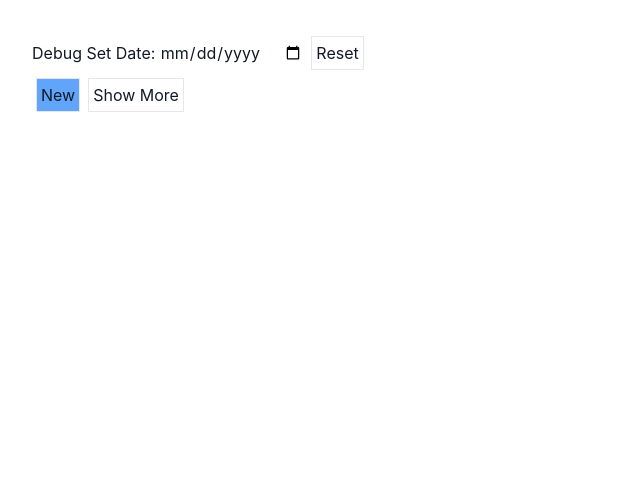
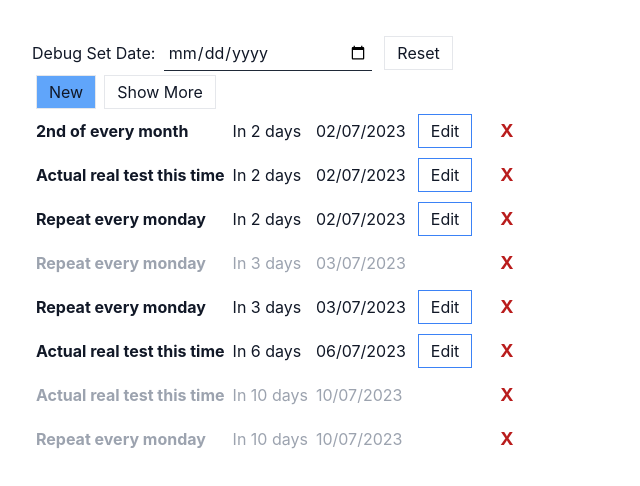
Before and after one commit to PiotrTekieli/calendar-app, a React (Vite) app: page / in a window 1280 px wide. Shown: the top 486 px of the page, without its empty margins (0-640 px from the left). Built offline with nearby package versions, Linux system fonts and the light colour scheme.

Commit message:
styling and saving date as string

```diff
--- a/src/Add.jsx
+++ /dev/null
@@ -1,7 +0,0 @@
-export default function Add() {
-    return (
-        <>
-            <h1>Add Page</h1>
-        </>
-    );
-}
--- a/src/Index.jsx
+++ b/src/Index.jsx
@@ -9,7 +9,7 @@ import Arrow from "./components/Arrow";
 
 export default function Index() {
     const DEBUG_DATE = true;
-    const LOADING = false;
+    const LOADING = true;
     const SAVING = false;
     const HISTORY_AMOUNT = 30;
 
@@ -21,12 +21,32 @@ export default function Index() {
     let [entryList, setEntryList] = useState([]);
     let [historyList, setHistoryList] = useState([]);
 
+    Date.prototype.simpleFormat = function() {
+        let mm = this.getMonth() + 1; // getMonth() is zero-based
+        let dd = this.getDate();
+
+        return [this.getFullYear(),
+                (mm>9 ? '' : '0') + mm,
+                (dd>9 ? '' : '0') + dd
+               ].join('-');
+    };
+
+    Date.prototype.loadSimpleFormat = function(string) {
+        let splitDate = string.split('-');
+        this.setFullYear(splitDate[0])
+        this.setMonth(parseInt(splitDate[1]) - 1)
+        this.setDate(splitDate[2])
+        this.setHours(0, 0, 0, 0);
+
+        return this;
+    };
+
     // LOADING
     useEffect(() => {
         if (!LOADING)
             return;
-        // let loadedEntryList = JSON.parse(`[{"name":"","dates":["2023-07-02T00:00:00.000Z","2023-07-03T00:00:00.000Z"],"repeatType":0,"days":1,"copyCount":1},{"name":"","dates":["2023-07-11T00:00:00.000Z","2023-07-12T00:00:00.000Z"],"repeatType":0,"days":1,"copyCount":1}]`);
-        let loadedEntryList = JSON.parse(localStorage.getItem("entryList"));
+        let loadedEntryList = JSON.parse(`[{"name":"Actual real test this time","date":"2023-07-02","repeatType":0,"days":4,"copyCount":1},{"name":"Repeat every monday","date":"2023-07-02","repeatType":1,"days":1,"copyCount":1},{"name":"2nd of every month","date":"2023-07-02","repeatType":2,"days":2,"copyCount":0}]`);
+        // let loadedEntryList = JSON.parse(localStorage.getItem("entryList"));
         let parsedEntryList = [];
         if (loadedEntryList) {
             loadedEntryList.forEach(e => {
@@ -34,23 +54,23 @@ export default function Index() {
             })
         }
 
-        // console.log(parsedEntryList)
+        console.log(parsedEntryList)
         setEntryList(parsedEntryList);
 
-        // let loadedHistoryList = JSON.parse(`[{"name":"","date":"2023-06-02T00:00:00.000Z"},{"name":"","date":"2023-06-03T00:00:00.000Z"},{"name":"","date":"2023-06-04T00:00:00.000Z"},{"name":"","date":"2023-06-05T00:00:00.000Z"}]`);
-        let loadedHistoryList = JSON.parse(localStorage.getItem("historyList"));
+        let loadedHistoryList = JSON.parse(`[{"name":"Actual real test this time","date":"2023-07-02"},{"name":"Repeat every monday","date":"2023-07-02"},{"name":"2nd of every month","date":"2023-07-02"},{"name":"Actual real test this time","date":"2023-07-06"},{"name":"Repeat every monday","date":"2023-07-03"},{"name":"Actual real test this time","date":"2023-07-10"},{"name":"Repeat every monday","date":"2023-07-10"}]`);
+        // let loadedHistoryList = JSON.parse(localStorage.getItem("historyList"));
         let parsedHistoryList = [];
         if (loadedHistoryList) {
             loadedHistoryList.forEach(e => {
                 parsedHistoryList.push(new DisplayEntry().loadSimplifiedDisplayEntry(e));
             })
         }
-
-        // console.log(parsedHistoryList)
+        console.log(parsedHistoryList);
         setHistoryList(parsedHistoryList);
 
         console.log("Loaded")
     }, [])
+
     if (entryList.length == 0) {
         //let loadedEntryList = JSON.parse(`[{"name":"","dates":["2023-07-02T00:00:00.000Z","2023-07-03T00:00:00.000Z"],"repeatType":0,"days":1,"copyCount":1},{"name":"","dates":["2023-07-11T22:00:00.000Z","2023-07-12T22:00:00.000Z"],"repeatType":0,"days":1,"copyCount":1}]`);
         //console.log(loadedEntryList);
@@ -61,25 +81,28 @@ export default function Index() {
     function saveEntryList(newList) {
         setEntryList(newList);
 
-        if (!SAVING)
-            return;
         let simplifiedList = [];
-        console.log(newList)
         newList.forEach(e => {
             simplifiedList.push(e.simplifyEntry())
         })
+        // console.log(JSON.stringify([...simplifiedList]))
+
+        if (!SAVING)
+            return;
         localStorage.setItem("entryList", JSON.stringify([...simplifiedList]));
     }
 
     function saveHistoryList(newList) {
         setHistoryList(newList);
 
-        if (!SAVING)
-            return;
         let simplifiedList = [];
         newList.forEach(e => {
             simplifiedList.push(e.simplifyHistoryEntry())
         })
+        // console.log(JSON.stringify([...simplifiedList]))
+
+        if (!SAVING)
+            return;
         localStorage.setItem("historyList", JSON.stringify([...simplifiedList]));
     }
 
@@ -150,20 +173,15 @@ export default function Index() {
         setEditingForm(state);
         setTimeout(() => setDelayedForm(state), 100);
 
-        if (state) {
+        if (state)
             setEntryToEdit(entry);
-            setActiveStartDate(entry.getBeginningOfMonth());
-        }
-
     }
 
     let [entryToEdit, setEntryToEdit] = useState(new Entry());
-    let [activeStartDate, setActiveStartDate] = useState(new Date());
 
     let formProps = {
         handleSubmit,
         entryToEdit,
-        activeStartDate, setActiveStartDate,
     }
 
     return (
--- a/src/classes/displayEntry.js
+++ b/src/classes/displayEntry.js
@@ -17,7 +17,7 @@ class DisplayEntry {
 
     loadSimplifiedDisplayEntry(simplifiedEntry) {
         this.name = simplifiedEntry.name,
-        this.date = new Date(simplifiedEntry.date);
+        this.date = simplifiedEntry.date;
         this.history = true;
 
         return this;
--- a/src/classes/entry.js
+++ b/src/classes/entry.js
@@ -6,10 +6,7 @@ class Entry {
         this.id = uuidv4();
         this.name = "";
 
-        let time = new Date().getTime();
-        time = time - (time % 86400000);
-        this.dates = [new Date(time)];
-
+        this.dates = [new Date(new Date().setHours(0, 0, 0, 0)).simpleFormat()];
         this.repeatType = 0;
         this.days = 1;
         this.copyCount = 1;
@@ -28,23 +25,19 @@ class Entry {
 
     loadSimplifiedEntry(simplifiedEntry) {
         this.name = simplifiedEntry.name;
-
-        this.dates = [];
-        simplifiedEntry.dates.forEach(date => {
-            this.dates.push(new Date(date));
-        })
-
+        this.dates = [simplifiedEntry.date];
         this.repeatType = simplifiedEntry.repeatType;
         this.days = simplifiedEntry.days;
         this.copyCount = simplifiedEntry.copyCount;
 
+        this.recalculateNextDates();
         return this;
     }
 
     simplifyEntry() {
         return {
             name: this.name,
-            dates: this.dates,
+            date: this.dates[0],
             repeatType: this.repeatType,
             days: this.days,
             copyCount: this.copyCount,
@@ -59,7 +52,7 @@ class Entry {
     }
 
     addNextDate() {
-        let nextDate = new Date(this.dates[this.dates.length-1]);
+        let nextDate = new Date().loadSimpleFormat(this.dates[this.dates.length-1]);
 
         if (this.repeatType == 3)
             return;
@@ -102,16 +95,17 @@ class Entry {
                 nextDate = new Date(nextDate.getFullYear(), nextDate.getMonth() + 1, newDays, 0);
                 break;
         }
-        this.dates = [...this.dates, nextDate];
+        this.dates = [...this.dates, nextDate.simpleFormat()];
     }
 
     getBeginningOfMonth() {
-        const beginningOfMonth = new Date(this.dates[0].getFullYear(), this.dates[0].getMonth(), 1);
+        let firstDate = new Date().loadSimpleFormat(this.dates[0])
+        const beginningOfMonth = new Date(firstDate.getFullYear(), firstDate.getMonth(), 1);
         return beginningOfMonth;
     }
 
     getDisplayEntries() {
-        var displayEntries = []
+        let displayEntries = []
         this.dates.forEach(date => {
             displayEntries.push(new DisplayEntry(this.id, this.name, date))
         })
@@ -119,10 +113,10 @@ class Entry {
     }
 
     moveToHistoryIfNeeded(today) {
-        if (today.getTime() - this.dates[0].getTime() > 0) {
+        if (today.getTime() - new Date().loadSimpleFormat(this.dates[0]).getTime() > 0) {
             this.addNextDate();
 
-            var displayEntry = new DisplayEntry(undefined, this.name, this.dates[0], true);
+            let displayEntry = new DisplayEntry(undefined, this.name, this.dates[0], true);
             this.dates.splice(0, 1);
 
             return displayEntry;
--- a/src/components/EntryList.jsx
+++ b/src/components/EntryList.jsx
@@ -4,8 +4,6 @@ import ListElement from "./ListElement";
 function EntryList({ date, entryList, historyList, populateHistory, edit, delete: del, submit: handleSubmit }) {
 
     let [showShort, setShowShort] = useState(true);
-
-    // let [shortHistoryList, setShortHistoryList] = useState(historyList.slice(-3));
 
     useEffect(() => {
         populateHistory();
@@ -21,15 +19,25 @@ function EntryList({ date, entryList, historyList, populateHistory, edit, delete
     entryList.forEach(entry => {
         displayEntryList = [...displayEntryList, ...entry.getDisplayEntries()];
     })
-    displayEntryList.sort((a, b) => a.date.getTime() - b.date.getTime())
+
+    displayEntryList.sort((a, b) => {
+        let difference = a.date.localeCompare(b.date);
+        if (difference == 0)
+            return a.name.localeCompare(b.name);
+        return difference;
+    })
 
 
     return (
         <>
             <button onClick={() => { setShowShort(!showShort) }}>{showShort ? "Show More" : "Show Less"}</button>
-            {displayEntryList && displayEntryList.map((entry) =>
-                <ListElement key={entry.id + entry.date} date={date} entry={entry} edit={edit} delete={del} submit={handleSubmit} />
-            )}
+            <table className="w-full min-w-min max-w-[800px]">
+                <tbody>
+                    {displayEntryList && displayEntryList.map((entry, i) => {
+                        return <ListElement key={entry.id + entry.date} date={date} entry={entry} edit={edit} delete={del} submit={handleSubmit} />
+                    })}
+                </tbody>
+            </table>
         </>
     );
 }
--- a/src/components/ListElement.jsx
+++ b/src/components/ListElement.jsx
@@ -1,26 +1,30 @@
 import { v4 as uuidv4 } from "uuid";
 
 function ListElement({ date, entry, edit, delete: del, submit }) {
-    var dayDifference;
-    var timeDifference = new Date(entry.date).setHours(0, 0, 0, 0) - date.getTime();
+    let dayDifference;
+    let timeDifference = new Date().loadSimpleFormat(entry.date) - date.getTime();
     dayDifference = Math.round(timeDifference / (1000 * 3600 * 24));
 
     const formatDate = (date) => {
-        return date.toLocaleDateString("en-UK");
+        return new Date().loadSimpleFormat(date).toLocaleDateString("en-UK");
     }
 
     return (
         <>
-            <li>
-                <span className={entry.history == true ? "text-gray-400" : ""}>
-                    {entry.name == "" ? "Untitled" : entry.name}, In {dayDifference} days, {formatDate(entry.date)}
-                </span>
+            <tr className={(entry.history == true ? "text-gray-400 " : "") + "hover:bg-gray-100 p-1 gap-4"}>
+                <td><b>{entry.name == "" ? "Untitled" : entry.name}</b></td>
+                <td className="whitespace-nowrap">In {dayDifference} days</td>
+                <td>{formatDate(entry.date)}</td>
 
-                {!entry.history && (
-                    <button onClick={() => edit(entry.id)} className="bg-gray-500">edit</button>
-                )}
-                <button onClick={() => del(entry.id)} className="bg-red-500">X</button>
-            </li>
+                <td>
+                    {!entry.history && (
+                        <button onClick={() => edit(entry.id)} className="border-blue-500 hover:bg-blue-100 hover:brightness-100">Edit</button>
+                    )}
+                </td>
+                <td>
+                    <button onClick={() => del(entry.id)} className="border-0 font-bold text-red-700 text-lg">X</button>
+                </td>
+            </tr>
         </>
     );
 }
--- a/src/main.css
+++ b/src/main.css
@@ -16,12 +16,20 @@
   -webkit-text-size-adjust: 100%;
 }
 
+input {
+  @apply p-1 m-1 w-52 border border-0 border-b border-gray-800;
+}
+
 button {
-  @apply p-1 m-1 border;
+  @apply p-1 px-3 mx-1 border hover:brightness-75;
 }
 
 button.active {
   @apply bg-blue-500 text-white;
+}
+
+table td {
+  @apply p-1;
 }
 
 .navLink {
```
Also changed, not shown: src/Layout.jsx (deleted, +0 -30 lines), src/components/EntryForm.jsx (+12 -7 lines), src/main.jsx (+0 -14 lines).
